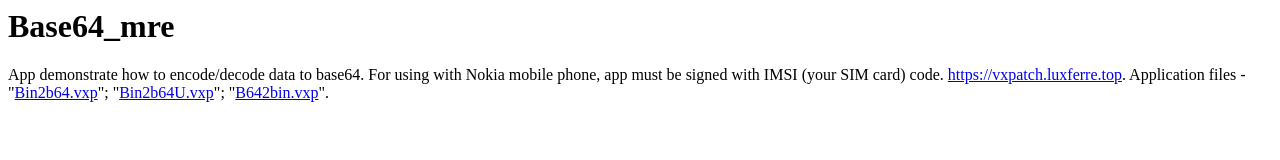
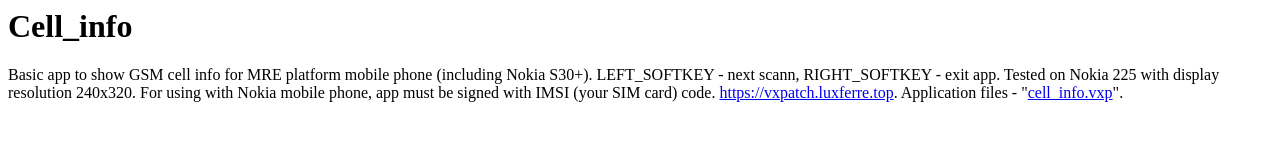
Before and after one commit to RDZDX/cell_info, a plain HTML site: page docs/index.html in a window 1280 px wide. Drawn offline with Linux system fonts and the light colour scheme.

Commit message:
Update index.html

```diff
--- a/docs/index.html
+++ b/docs/index.html
@@ -1,13 +1,12 @@
 <html>
 
 <body>
-  <h1>Base64_mre</h1>
-  <p>App demonstrate how to encode/decode data to base64.
-    For using with Nokia mobile phone, app must be signed with IMSI (your SIM card) code.
+  <h1>Cell_info</h1>
+  <p>Basic app to show GSM cell info for MRE platform mobile phone (including Nokia S30+). LEFT_SOFTKEY - next scann,
+    RIGHT_SOFTKEY - exit app. Tested on Nokia 225 with display resolution 240x320. For using with Nokia mobile phone,
+    app must be signed with IMSI (your SIM card) code.
     <a href="https://vxpatch.luxferre.top">https://vxpatch.luxferre.top</a>. Application files -
-    "<a href="https://github.com/RDZDX/base64_mre/blob/main/Bin2b64.vxp?raw=true" download>Bin2b64.vxp</a>";
-    "<a href="https://github.com/RDZDX/base64_mre/blob/main/Bin2b64U.vxp?raw=true" download>Bin2b64U.vxp</a>";
-    "<a href="https://github.com/RDZDX/base64_mre/blob/main/B642bin.vxp?raw=true" download>B642bin.vxp</a>".
+    "<a href="https://github.com/RDZDX/cell_info/blob/main/cell_info.vxp?raw=true" download>cell_info.vxp</a>".
   </p>
 </body>
 
```
